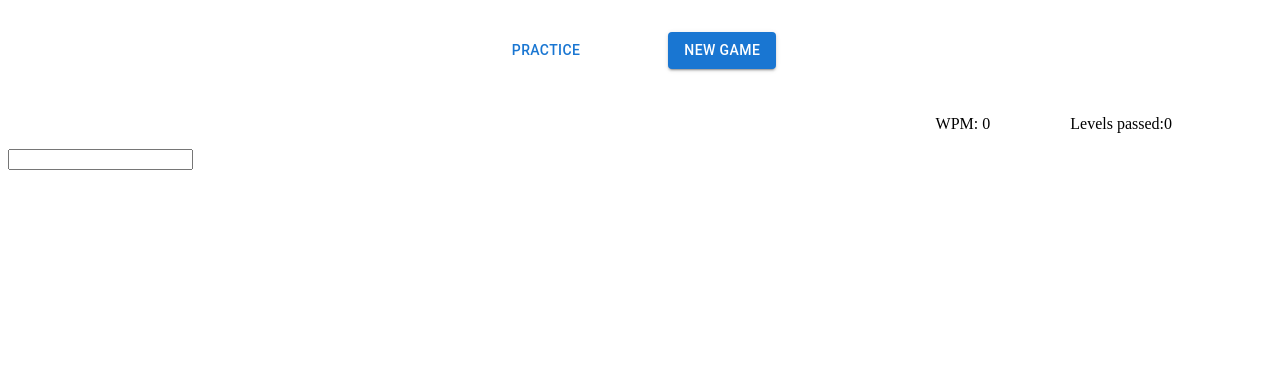
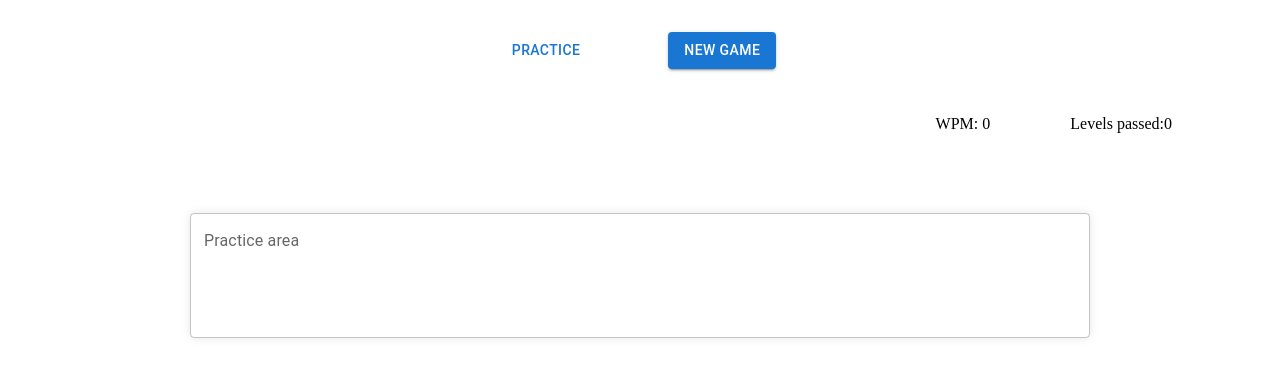
Before and after one commit to Tin922/Internship-16-SpeedType, a React (Vite) app: page /practice in a window 1280 px wide. Shown: the top 376 px of the page. Built offline with nearby package versions, Linux system fonts and the light colour scheme; the HTML template or start-up script is replaced by a standard one.

Commit message:
added styling for PracticeMode

```diff
--- a/src/Componentns/PracticeMode/PracticeMode.jsx
+++ b/src/Componentns/PracticeMode/PracticeMode.jsx
@@ -1,9 +1,19 @@
+import { TextField } from "@mui/material";
+import classes from "./index.module.css";
 const PracticeMode = () => {
   console.log("test");
   return (
-    <>
-      <input type="text" name="" id="" />
-    </>
+    <div className={classes.practiceContainer}>
+      <TextField
+        className={classes.practiceField}
+        id="outlined-basic"
+        label="Practice area"
+        variant="outlined"
+        multiline
+        minRows={4}
+        maxRows={6}
+      />
+    </div>
   );
 };
 
--- /dev/null
+++ b/src/Componentns/PracticeMode/index.module.css
@@ -0,0 +1,11 @@
+.practiceContainer {
+  margin-top: 4rem;
+  display: flex;
+  justify-content: center;
+}
+.practiceField {
+  width: 100%;
+  max-width: 900px;
+  border-radius: 5px;
+  box-shadow: 0px 0px 10px rgba(0, 0, 0, 0.1);
+}
```
